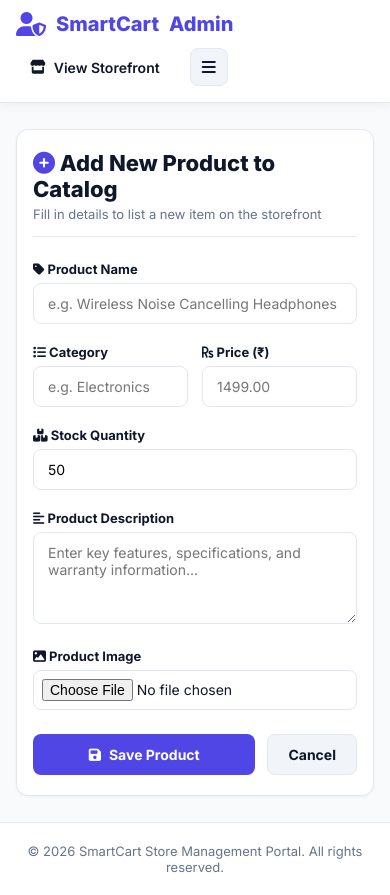
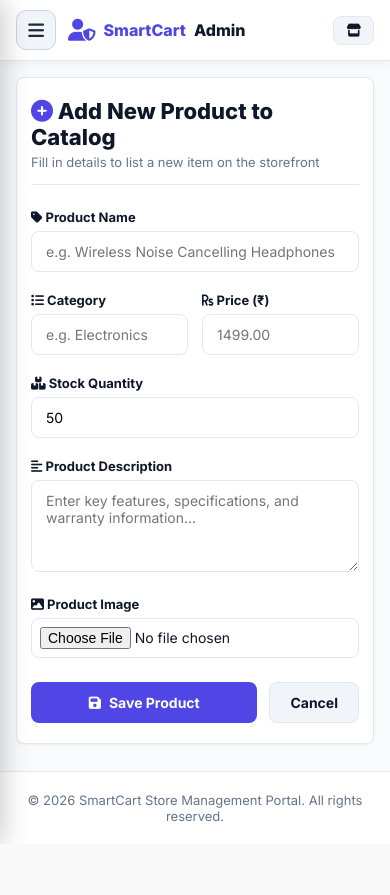
Before and after one commit to PenakalapatiCharanSai/E-cart, a Python web app: template templates/admin/add_item.html in a window 390 px wide. After the commit the page ends 840 px from the top, so only its background shows below. Run offline with Jinja, Linux system fonts and the light colour scheme; the template is opened without the code that fills it, so the values that code supplies are empty.

Commit message:
fix: place 3-lines hamburger menu above search bar on mobile and fix admin responsive layout

```diff
--- a/static/style.css
+++ b/static/style.css
@@ -16,6 +16,7 @@
     --shadow-md: 0 4px 12px rgba(0,0,0,0.06);
     --radius-sm: 8px;
     --radius-md: 12px;
+    --radius-lg: 16px;
 }
 
 * {
@@ -31,36 +32,41 @@ body {
     min-height: 100vh;
     display: flex;
     flex-direction: column;
+    -webkit-font-smoothing: antialiased;
 }
 
 /* Header & Navigation Bar */
 .admin-header {
     background: var(--bg-card);
     border-bottom: 1px solid var(--border);
-    padding: 14px 30px;
+    padding: 12px 24px;
     display: flex;
     align-items: center;
     justify-content: space-between;
     position: sticky;
     top: 0;
-    z-index: 100;
+    z-index: 1000;
     box-shadow: var(--shadow-sm);
 }
 
 .admin-brand {
-    font-size: 20px;
+    font-size: 19px;
     font-weight: 800;
     color: var(--admin-primary);
     text-decoration: none;
     display: flex;
     align-items: center;
-    gap: 10px;
+    gap: 8px;
+}
+
+.admin-brand span {
+    color: #0f172a;
 }
 
 .admin-nav {
     display: flex;
     align-items: center;
-    gap: 16px;
+    gap: 12px;
 }
 
 .admin-nav-link {
@@ -149,6 +147,7 @@ body {
 /* Main Content Area */
 .admin-content {
     flex: 1;
+    min-width: 0; /* Prevents flex items from overflowing horizontally */
 }
 
 /* Dashboard Metric Cards */
@@ -304,84 +313,170 @@ body {
     background: #e2e8f0;
 }
 
-/* ==========================================
-   THREE-DOTS MENU TOGGLE BUTTON & DROPDOWN
-========================================== */
-.menu-toggle-wrapper {
-    position: relative;
-    display: inline-block;
-}
-
-.three-dots-btn {
+/* Hamburger button styling */
+.hamburger-btn {
     background: #f1f5f9;
-    border: 1px solid var(--border);
-    color: var(--text-main);
-    width: 38px;
-    height: 38px;
-    border-radius: var(--radius-sm);
-    display: flex;
+    border: 1px solid #cbd5e1;
+    color: #1e293b;
+    width: 40px;
+    height: 40px;
+    border-radius: 10px;
+    display: inline-flex;
     align-items: center;
     justify-content: center;
-    font-size: 16px;
+    font-size: 18px;
     cursor: pointer;
     transition: all 0.2s ease;
 }
 
-.three-dots-btn:hover, .three-dots-btn.active {
-    background: #ffffff;
-    border-color: var(--admin-primary);
+.hamburger-btn:hover {
+    background: #e2e8f0;
     color: var(--admin-primary);
-    box-shadow: var(--shadow-sm);
+    border-color: #94a3b8;
 }
 
-.three-dots-dropdown {
-    display: none;
-    position: absolute;
-    right: 0;
-    top: 46px;
-    background: #ffffff;
-    border: 1px solid var(--border);
-    border-radius: var(--radius-md);
-    box-shadow: 0 10px 25px -5px rgba(0, 0, 0, 0.1), 0 8px 10px -6px rgba(0, 0, 0, 0.1);
-    min-width: 220px;
-    z-index: 1100;
-    overflow: hidden;
-    animation: fadeInDown 0.2s ease;
+/* Slide-Out Navigation Drawer Overlay */
+.drawer-backdrop {
+    position: fixed;
+    top: 0;
+    left: 0;
+    width: 100vw;
+    height: 100vh;
+    background: rgba(15, 23, 42, 0.6);
+    backdrop-filter: blur(4px);
+    z-index: 1999;
+    opacity: 0;
+    visibility: hidden;
+    transition: all 0.3s cubic-bezier(0.4, 0, 0.2, 1);
 }
 
-.three-dots-dropdown.show {
-    display: block;
+.drawer-backdrop.active {
+    opacity: 1;
+    visibility: visible;
 }
 
-.dropdown-item {
+.nav-drawer {
+    position: fixed;
+    top: 0;
+    left: 0;
+    width: 310px;
+    max-width: 85vw;
+    height: 100vh;
+    background: #ffffff;
+    z-index: 2000;
+    box-shadow: 4px 0 25px rgba(0, 0, 0, 0.2);
+    transform: translateX(-100%);
+    transition: transform 0.3s cubic-bezier(0.4, 0, 0.2, 1);
+    display: flex;
+    flex-direction: column;
+    overflow-y: auto;
+    -webkit-overflow-scrolling: touch;
+}
+
+.nav-drawer.active {
+    transform: translateX(0);
+}
+
+.drawer-header {
+    background: linear-gradient(135deg, #1e293b, #4f46e5);
+    color: #ffffff;
+    padding: 24px 20px;
     display: flex;
     align-items: center;
-    gap: 12px;
-    padding: 12px 16px;
-    color: var(--text-main);
+    justify-content: space-between;
+}
+
+.drawer-user-info {
+    display: flex;
+    align-items: center;
+    gap: 14px;
+}
+
+.drawer-avatar {
+    width: 44px;
+    height: 44px;
+    border-radius: 50%;
+    background: #ffffff;
+    color: #4f46e5;
+    display: flex;
+    align-items: center;
+    justify-content: center;
+    font-size: 18px;
+    font-weight: 800;
+}
+
+.drawer-user-name {
+    font-size: 15px;
+    font-weight: 700;
+    margin-bottom: 2px;
+}
+
+.drawer-user-status {
+    font-size: 12px;
+    opacity: 0.85;
+}
+
+.drawer-close-btn {
+    background: rgba(255, 255, 255, 0.2);
+    border: none;
+    color: #ffffff;
+    width: 32px;
+    height: 32px;
+    border-radius: 50%;
+    display: flex;
+    align-items: center;
+    justify-content: center;
+    font-size: 15px;
+    cursor: pointer;
+}
+
+.drawer-content {
+    padding: 16px 0;
+    flex: 1;
+}
+
+.drawer-section-title {
+    padding: 12px 20px 6px 20px;
+    font-size: 11px;
+    font-weight: 800;
+    text-transform: uppercase;
+    letter-spacing: 0.8px;
+    color: #94a3b8;
+}
+
+.drawer-link {
+    display: flex;
+    align-items: center;
+    gap: 14px;
+    padding: 12px 20px;
+    color: #334155;
     text-decoration: none;
     font-size: 14px;
     font-weight: 600;
-    transition: background 0.15s ease;
+    transition: all 0.2s ease;
 }
 
-.dropdown-item:hover {
-    background: #f8fafc;
-    color: var(--admin-primary);
+.drawer-link i {
+    width: 20px;
+    text-align: center;
+    font-size: 16px;
+    color: #4f46e5;
 }
 
-.dropdown-item.danger-item {
-    color: var(--danger);
-    border-top: 1px solid var(--border);
+.drawer-link:hover {
+    background: #f1f5f9;
+    color: #4f46e5;
+    padding-left: 24px;
 }
 
-.dropdown-item.danger-item:hover {
-    background: #fef2f2;
+.drawer-divider {
+    height: 1px;
+    background: #e2e8f0;
+    margin: 8px 0;
 }
 
-@keyframes fadeInDown {
-    from { opacity: 0; transform: translateY(-8px); }
-    to { opacity: 1; transform: translateY(0); }
+body.drawer-open {
+    overflow: hidden;
 }
 
 /* Footer */
@@ -395,41 +490,54 @@ body {
     margin-top: auto;
 }
 
+/* Media Queries for Tablet & Mobile Responsiveness */
 @media (max-width: 991px) {
     .admin-layout {
         flex-direction: column;
         padding: 16px;
+        gap: 16px;
     }
     .admin-sidebar {
         width: 100%;
+    }
+    .sidebar-menu {
+        flex-direction: row;
+        flex-wrap: wrap;
+        gap: 6px;
+    }
+    .sidebar-item a {
+        padding: 8px 12px;
+        font-size: 13px;
     }
 }
 
 @media (max-width: 768px) {
     .admin-header {
-        padding: 12px 16px;
-        flex-direction: column;
-        align-items: flex-start;
-        gap: 12px;
+        padding: 10px 16px;
     }
-    .admin-nav {
-        width: 100%;
-        overflow-x: auto;
-        white-space: nowrap;
-        padding-bottom: 4px;
-        scrollbar-width: none;
+    .admin-brand {
+        font-size: 16px;
     }
-    .admin-nav::-webkit-scrollbar {
-        display: none;
+    .admin-sidebar {
+        display: none; /* Hidden on mobile; available via top ☰ drawer */
     }
     .form-card {
-        padding: 20px 16px;
-        margin: 10px auto;
-        width: 100%;
+        padding: 20px 14px;
+        margin: 0 auto;
+        border-radius: var(--radius-sm);
     }
     .kpi-grid {
         grid-template-columns: 1fr 1fr;
-        gap: 12px;
+        gap: 10px;
+    }
+    .kpi-card {
+        padding: 14px;
+    }
+    .kpi-val {
+        font-size: 20px;
+    }
+    .table-card {
+        padding: 12px;
     }
 }
 
--- a/templates/base.html
+++ b/templates/base.html
@@ -13,11 +13,11 @@
     <!-- Google Fonts Inter -->
     <link href="https://fonts.googleapis.com/css2?family=Inter:wght@300;400;500;600;700;800&display=swap" rel="stylesheet">
 
-    <!-- Admin Stylesheet (Preloaded for High Speed) -->
-    <link rel="preload" href="{{ url_for('static', filename='style.css') }}?v=1.0.8" as="style">
-    <link rel="stylesheet" href="{{ url_for('static', filename='style.css') }}?v=1.0.8">
+    <!-- Admin Stylesheet -->
+    <link rel="preload" href="{{ url_for('static', filename='style.css') }}?v=1.0.9" as="style">
+    <link rel="stylesheet" href="{{ url_for('static', filename='style.css') }}?v=1.0.9">
 
-    <!-- Non-blocking FontAwesome -->
+    <!-- FontAwesome Icons -->
     <link rel="stylesheet" href="https://cdnjs.cloudflare.com/ajax/libs/font-awesome/6.4.0/css/all.min.css" media="print" onload="this.media='all'">
     <noscript><link rel="stylesheet" href="https://cdnjs.cloudflare.com/ajax/libs/font-awesome/6.4.0/css/all.min.css"></noscript>
 
@@ -30,64 +30,81 @@
 </head>
 <body>
 
+    <!-- Admin Slide-Out Navigation Drawer -->
+    <div class="drawer-backdrop" id="admin-drawer-backdrop"></div>
+    <aside class="nav-drawer" id="admin-nav-drawer">
+        <div class="drawer-header">
+            <div class="drawer-user-info">
+                <div class="drawer-avatar">
+                    <i class="fas fa-user-shield"></i>
+                </div>
+                <div>
+                    <h3 class="drawer-user-name">
+                        {% if session.get('admin_id') %}
+                            {{ session.get('admin_name') }}
+                        {% else %}
+                            Admin Portal
+                        {% endif %}
+                    </h3>
+                    <div class="drawer-user-status">Store Management Panel</div>
+                </div>
+            </div>
+            <button type="button" class="drawer-close-btn" id="admin-drawer-close-btn" title="Close Menu">
+                <i class="fas fa-times"></i>
+            </button>
+        </div>
+
+        <div class="drawer-content">
+            <div class="drawer-section-title">Store Management</div>
+            {% if session.get('admin_id') %}
+                <a href="/admin-dashboard" class="drawer-link"><i class="fas fa-chart-line"></i> Dashboard Overview</a>
+                <a href="/admin/item-list" class="drawer-link"><i class="fas fa-boxes"></i> Inventory Products</a>
+                <a href="/admin/add-item" class="drawer-link"><i class="fas fa-plus-circle"></i> Add New Product</a>
+                <a href="/admin/orders" class="drawer-link"><i class="fas fa-shopping-cart"></i> Customer Orders</a>
+                <a href="/admin/profile" class="drawer-link"><i class="fas fa-cog"></i> Profile & Settings</a>
+            {% else %}
+                <a href="/admin-login" class="drawer-link"><i class="fas fa-sign-in-alt"></i> Admin Sign In</a>
+                <a href="/admin-signup" class="drawer-link"><i class="fas fa-user-plus"></i> Register New Admin</a>
+            {% endif %}
+
+            <div class="drawer-divider"></div>
+            <div class="drawer-section-title">Quick Actions</div>
+            <a href="/" class="drawer-link" target="_blank" style="color: #2563eb;"><i class="fas fa-store" style="color: #2563eb;"></i> View Customer Storefront</a>
+
+            {% if session.get('admin_id') %}
+                <div class="drawer-divider"></div>
+                <a href="/admin-logout" class="drawer-link" style="color: #ef4444; font-weight: 700;"><i class="fas fa-sign-out-alt" style="color: #ef4444;"></i> Sign Out</a>
+            {% endif %}
+        </div>
+    </aside>
+
     <!-- Admin Header -->
     <header class="admin-header">
+        <div style="display: flex; align-items: center; gap: 12px;">
+            <button type="button" class="hamburger-btn" id="admin-drawer-toggle-btn" title="Admin Menu">
+                <i class="fas fa-bars"></i>
+            </button>
             <a href="/admin-dashboard" class="admin-brand">
-            <i class="fas fa-user-shield" style="font-size: 24px;"></i> SmartCart <span>Admin</span>
+                <i class="fas fa-user-shield" style="font-size: 22px;"></i> SmartCart <span>Admin</span>
             </a>
+        </div>
 
         <div class="admin-nav">
-            <a href="/" class="admin-nav-link" target="_blank" title="View Storefront">
-                <i class="fas fa-store"></i> View Storefront
+            <a href="/" class="btn-admin btn-admin-secondary" target="_blank" title="View Storefront" style="padding: 7px 12px; font-size: 13px;">
+                <i class="fas fa-store"></i> <span>Storefront</span>
             </a>
-
-            <!-- Hamburger Menu (3 Lines ☰) Toggle Dropdown Button -->
-            <div class="menu-toggle-wrapper">
-                <button type="button" class="three-dots-btn" id="admin-menu-toggle-btn" title="Admin Navigation Menu">
-                    <i class="fas fa-bars"></i>
-                </button>
-
-                <div class="three-dots-dropdown" id="admin-three-dots-menu">
-                    <a href="/" class="dropdown-item" target="_blank">
-                        <i class="fas fa-store" style="color: var(--admin-primary);"></i> View Storefront
-                    </a>
-
             {% if session.get('admin_id') %}
-                        <a href="/admin-dashboard" class="dropdown-item">
-                            <i class="fas fa-chart-line" style="color: var(--admin-primary);"></i> Dashboard
-                        </a>
-                        <a href="/admin/item-list" class="dropdown-item">
-                            <i class="fas fa-boxes" style="color: var(--admin-primary);"></i> Inventory Products
-                        </a>
-                        <a href="/admin/add-item" class="dropdown-item">
-                            <i class="fas fa-plus-circle" style="color: var(--admin-primary);"></i> Add New Product
-                        </a>
-                        <a href="/admin/orders" class="dropdown-item">
-                            <i class="fas fa-shopping-cart" style="color: var(--admin-primary);"></i> Customer Orders
-                        </a>
-                        <a href="/admin/profile" class="dropdown-item">
-                            <i class="fas fa-user-circle" style="color: var(--admin-primary);"></i> Profile ({{ session.get('admin_name') }})
-                        </a>
-                        <a href="/admin-logout" class="dropdown-item danger-item">
-                            <i class="fas fa-sign-out-alt"></i> Sign Out
-                        </a>
-                    {% else %}
-                        <a href="/admin-login" class="dropdown-item">
-                            <i class="fas fa-sign-in-alt" style="color: var(--admin-primary);"></i> Admin Sign In
-                        </a>
-                        <a href="/admin-signup" class="dropdown-item">
-                            <i class="fas fa-user-plus" style="color: var(--admin-primary);"></i> Register Admin
+                <a href="/admin-logout" class="btn-admin" style="padding: 7px 12px; font-size: 13px; color: var(--danger); text-decoration: none; font-weight: 700; background: #fef2f2; border: 1px solid #fecaca;">
+                    <i class="fas fa-sign-out-alt"></i> <span>Logout</span>
                 </a>
             {% endif %}
-                </div>
-            </div>
         </div>
     </header>
 
     <!-- Admin Layout Container -->
     <div class="admin-layout">
         {% if session.get('admin_id') %}
-        <!-- Sidebar Navigation -->
+        <!-- Sidebar Navigation (Desktop) -->
         <aside class="admin-sidebar">
             <div class="sidebar-title">Main Navigation</div>
             <ul class="sidebar-menu">
@@ -142,28 +159,39 @@
         <p>&copy; 2026 SmartCart Store Management Portal. All rights reserved.</p>
     </footer>
 
-    {% block scripts %}{% endblock %}
-
+    <!-- Admin Drawer Toggle Script -->
     <script>
     document.addEventListener('DOMContentLoaded', function() {
-            const toggleBtn = document.getElementById('admin-menu-toggle-btn');
-            const dropdown = document.getElementById('admin-three-dots-menu');
+        const toggleBtn = document.getElementById('admin-drawer-toggle-btn');
+        const closeBtn = document.getElementById('admin-drawer-close-btn');
+        const drawer = document.getElementById('admin-nav-drawer');
+        const backdrop = document.getElementById('admin-drawer-backdrop');
 
-            if (toggleBtn && dropdown) {
-                toggleBtn.addEventListener('click', function(e) {
-                    e.stopPropagation();
-                    dropdown.classList.toggle('show');
-                    toggleBtn.classList.toggle('active');
+        function openDrawer() {
+            if(drawer && backdrop) {
+                drawer.classList.add('active');
+                backdrop.classList.add('active');
+                document.body.classList.add('drawer-open');
+            }
+        }
+
+        function closeDrawer() {
+            if(drawer && backdrop) {
+                drawer.classList.remove('active');
+                backdrop.classList.remove('active');
+                document.body.classList.remove('drawer-open');
+            }
+        }
+
+        if(toggleBtn) toggleBtn.addEventListener('click', openDrawer);
+        if(closeBtn) closeBtn.addEventListener('click', closeDrawer);
+        if(backdrop) backdrop.addEventListener('click', closeDrawer);
+
+        document.addEventListener('keydown', function(e) {
+            if(e.key === 'Escape') closeDrawer();
         });
-
-                document.addEventListener('click', function(e) {
-                    if (!toggleBtn.contains(e.target) && !dropdown.contains(e.target)) {
-                        dropdown.classList.remove('show');
-                        toggleBtn.classList.remove('active');
-                    }
-                });
-            }
     });
     </script>
+    {% block scripts %}{% endblock %}
 </body>
 </html>
```
Also changed, not shown: other parts of static/style.css (+17 -20 lines), static/user_style.css (+24 -6 lines), templates/user_base.html (+15 -15 lines). Lines whose indentation alone changed are shown as unchanged.
